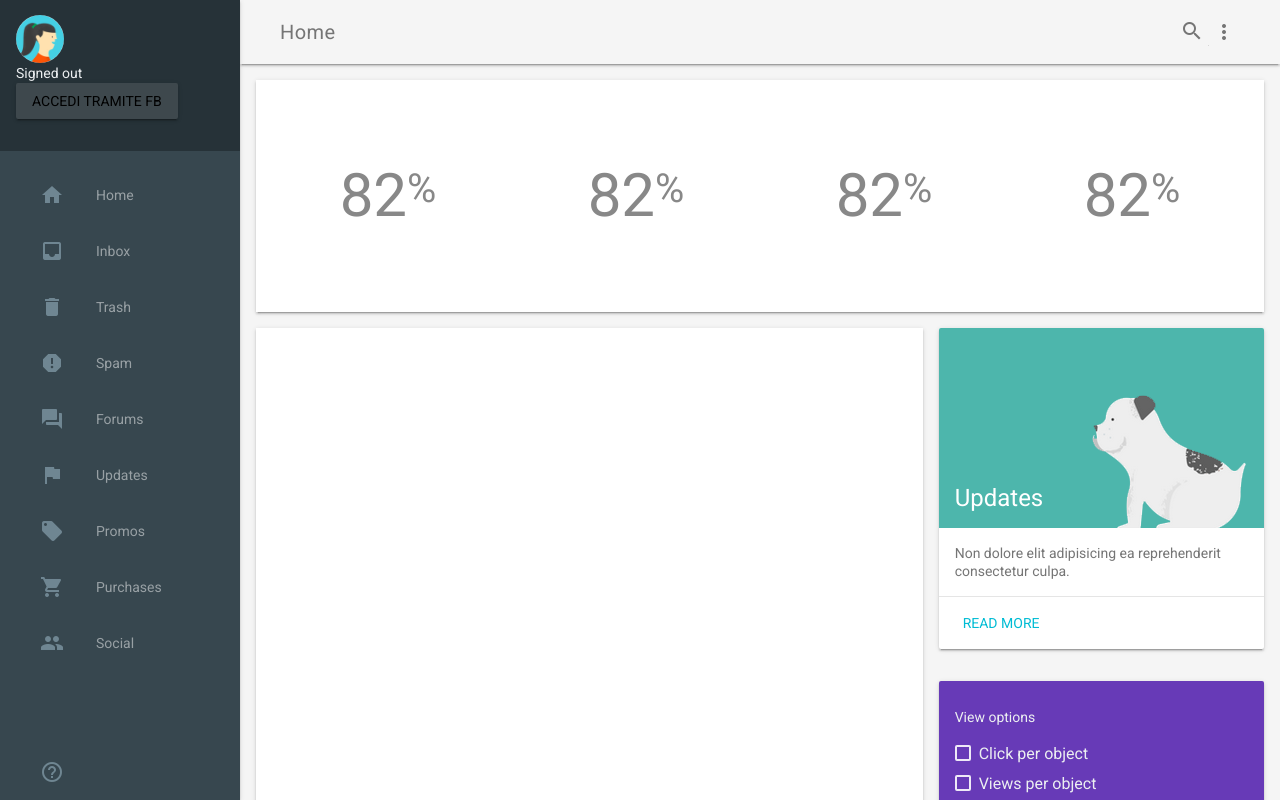
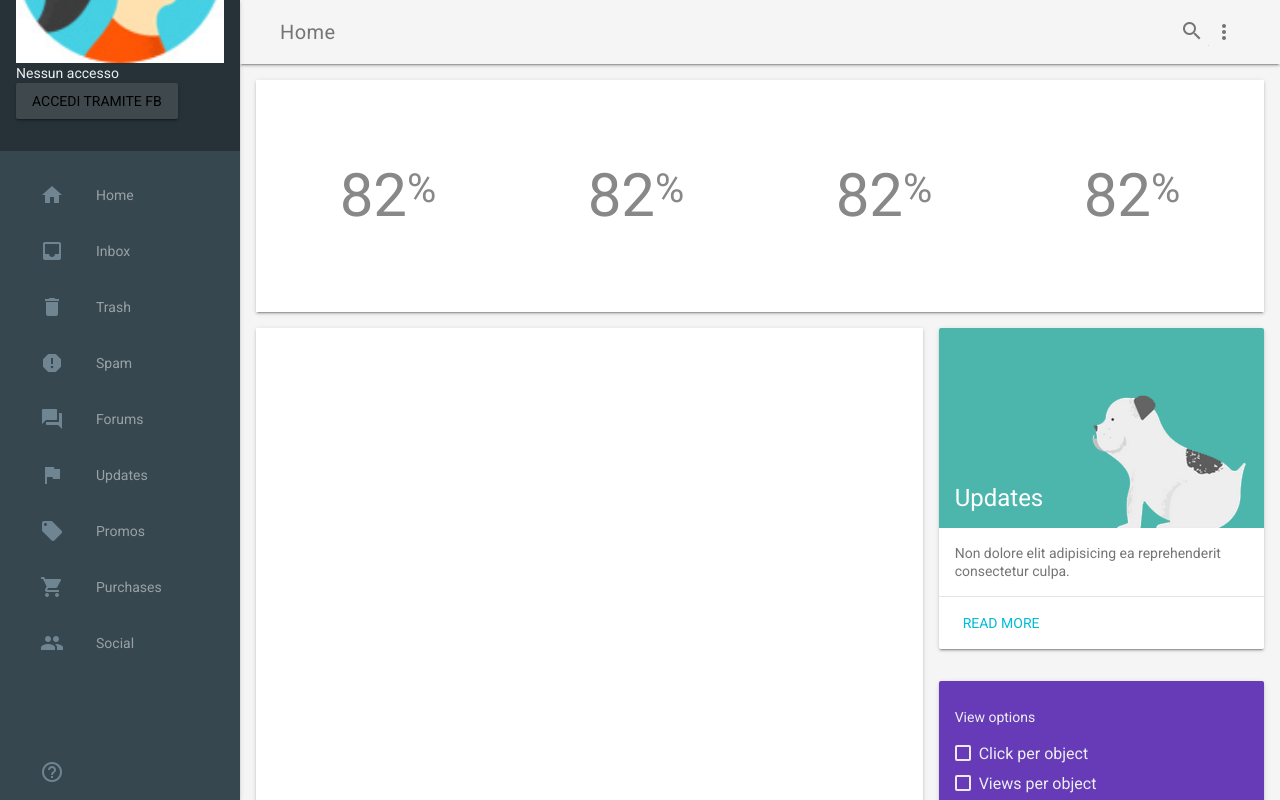
Before and after one commit to infocitta/desio, a plain HTML site: page index.html in a window 1280 px wide. Drawn offline with nearby package versions, Linux system fonts and the light colour scheme; no server answers.

Commit message:
Update index.html

```diff
--- a/index.html
+++ b/index.html
@@ -87,7 +87,7 @@
         var provider = new firebase.auth.FacebookAuthProvider();
         // [END createprovider]
         // [START addscopes]
-        provider.addScope('user_likes');
+        //provider.addScope('user_likes');
         // [END addscopes]
         // [START signin]
         firebase.auth().signInWithRedirect(provider);
@@ -156,14 +156,14 @@
           var uid = user.uid;
           var providerData = user.providerData;
           // [START_EXCLUDE]
-          document.getElementById('quickstart-sign-in-status').textContent = 'Signed in';
+          document.getElementById('quickstart-sign-in-name').textContent = displayName;
           document.getElementById('quickstart-sign-in').textContent = 'Log out';
           //document.getElementById('quickstart-account-details').textContent = JSON.stringify(user, null, '  ');
           // [END_EXCLUDE]
         } else {
           // User is signed out.
           // [START_EXCLUDE]
-          document.getElementById('quickstart-sign-in-status').textContent = 'Signed out';
+          document.getElementById('quickstart-sign-in-name').textContent = 'Nessun accesso';
           document.getElementById('quickstart-sign-in').textContent = 'Accedi tramite FB';
           //document.getElementById('quickstart-account-details').textContent = 'null';
           //document.getElementById('quickstart-oauthtoken').textContent = 'null';
@@ -208,8 +208,8 @@
       </header>
       <div class="demo-drawer mdl-layout__drawer mdl-color--blue-grey-900 mdl-color-text--blue-grey-50">
         <header class="demo-drawer-header">
-          <img src="images/user.jpg" class="demo-avatar">
-            <span id="quickstart-sign-in-status"></span>
+          <img src="images/user.jpg" >
+            <span id="quickstart-sign-in-name"></span>
             <p>
             <button disabled class="mdl-button mdl-js-button mdl-button--raised" id="quickstart-sign-in">Accedi tramite FB</button>
         </p>
```
